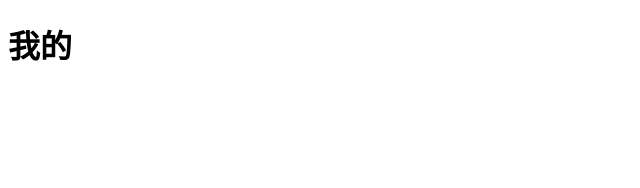
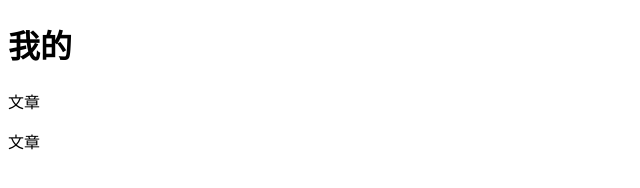
Before and after one commit to hongyuzhou1/gitdemo, a plain HTML site: page home.html in a window 1280 px wide. Shown: the full height of the page, 0-640 px from the left. Drawn offline with Linux system fonts and the light colour scheme.

Commit message:
提交home文件

```diff
--- a/home.html
+++ b/home.html
@@ -11,6 +11,10 @@
         <div class="row">
             <div class="col-6">
                 <h1>我的</h1>
+                <div class="col-6">
+                    <p>文章</p>
+                    <p>文章</p>
+                </div>
             </div>
         </div>
     </div>
```
